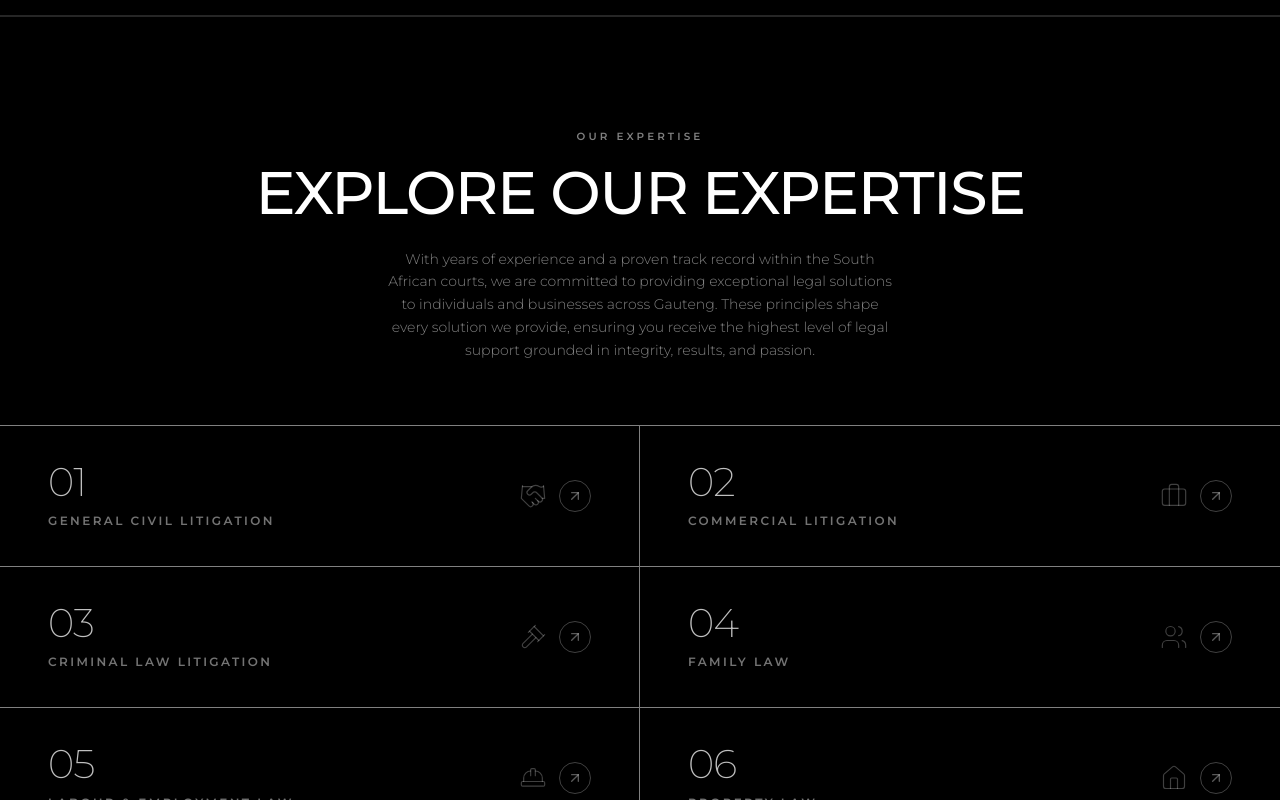
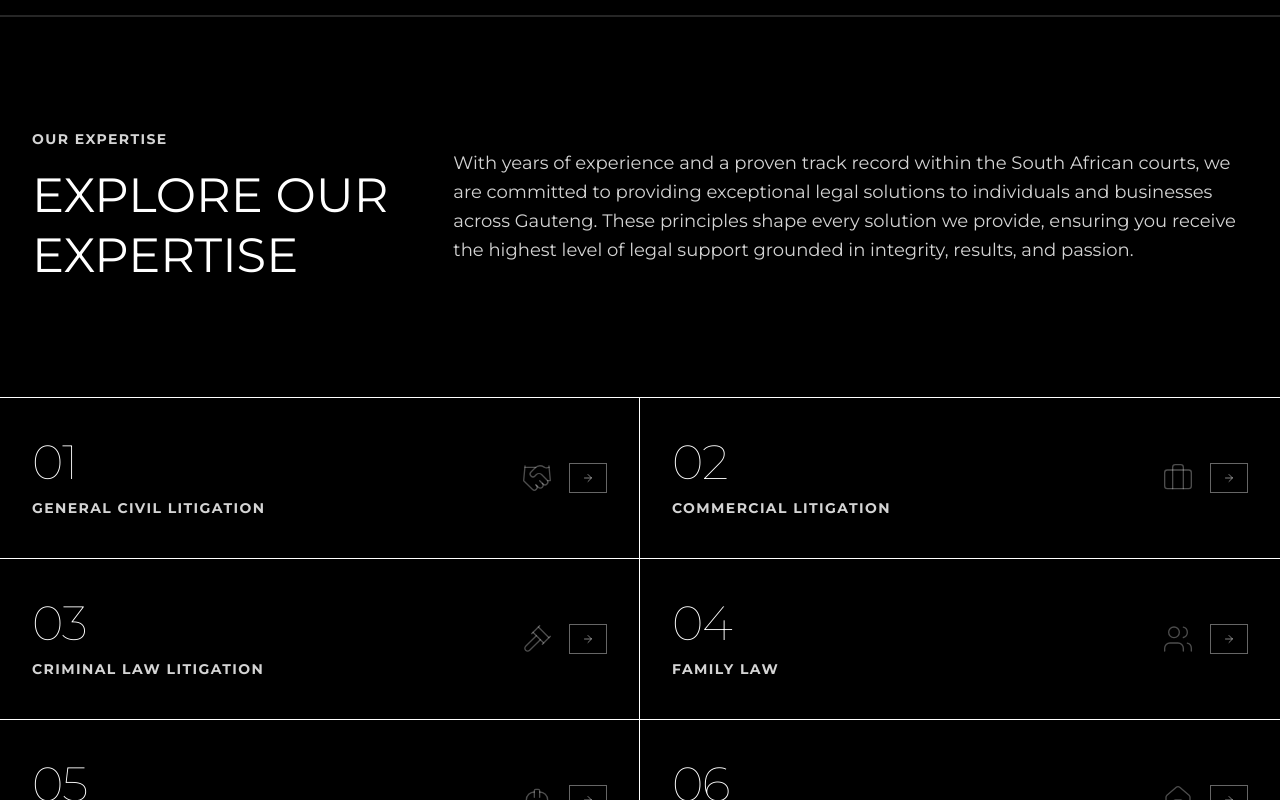
Before and after one commit to LM-Studios-Work/MATHE-RODRICK-ATTORNEYS-INC, a Next.js app: page / in a window 1280 px wide. Shown: the part 1440-2240 px from the top of the page. Built offline with nearby package versions, Linux system fonts and the light colour scheme.

Commit message:
feat: update icon and refactor layout in services section
Co-authored-by: Lupry Munyai <177900950+LupryM@users.noreply.github.com>

```diff
--- a/components/services-section.tsx
+++ b/components/services-section.tsx
@@ -1,5 +1,5 @@
 import Link from "next/link"
-import { Handshake, Briefcase, Gavel, Users, HardHat, Home, PiggyBank, TrendingDown, ScrollText, ArrowUpRight } from "lucide-react"
+import { Handshake, Briefcase, Gavel, Users, HardHat, Home, PiggyBank, TrendingDown, ScrollText, ArrowRight } from "lucide-react"
 
 const services = [
   { title: "General Civil Litigation", slug: "general-civil-litigation", icon: Handshake },
@@ -14,29 +14,37 @@ const services = [
 ]
 
 export function ServicesSection() {
+  const total = services.length
+
   return (
-    <section className="border-b border-foreground/20">
-      {/* Header */}
-      <div className="w-full px-6 pb-14 pt-20 text-center md:px-12 md:pb-16 md:pt-28">
-        <p className="text-[0.65rem] font-semibold uppercase tracking-[0.3em] text-foreground/50">Our Expertise</p>
-        <h2 className="mt-4 font-sans text-4xl font-medium uppercase leading-[1.05] tracking-tight text-foreground md:text-6xl">
+    <section className="border-b-2 border-border-subtle">
+      {/* Header — matches About / Callback sections exactly */}
+      <div className="grid w-full gap-12 px-5 py-20 md:grid-cols-12 md:px-8 md:py-28">
+        <div className="md:col-span-4">
+          <p className="text-sm font-bold uppercase tracking-widest text-muted-foreground">Our Expertise</p>
+          <h2 className="mt-4 text-4xl font-normal uppercase leading-tight tracking-normal md:text-5xl">
             Explore Our Expertise
           </h2>
-        <p className="mx-auto mt-6 max-w-lg text-pretty text-[0.8125rem] font-light leading-relaxed text-foreground/50 md:text-sm">
+        </div>
+        <div className="flex items-center md:col-span-8">
+          <p className="text-base font-normal leading-relaxed text-muted-foreground md:text-lg">
             With years of experience and a proven track record within the South African courts, we are committed to
             providing exceptional legal solutions to individuals and businesses across Gauteng. These principles shape
             every solution we provide, ensuring you receive the highest level of legal support grounded in integrity,
             results, and passion.
           </p>
         </div>
+      </div>
 
-      {/* Full-width grid */}
-      <div className="grid w-full grid-cols-1 border-t border-white/50 sm:grid-cols-2">
+      {/* Full-width grid — 1 col mobile, 2 col desktop */}
+      <div className="grid w-full grid-cols-1 border-t border-foreground sm:grid-cols-2">
         {services.map((service, index) => {
           const Icon = service.icon
-          const isLast = index === services.length - 1
-          const isLoneStragglerOnDesktop = services.length % 2 !== 0 && index === services.length - 1
-          const isPairedWithLoner = services.length % 2 !== 0 && index === services.length - 2
+          const isLastItem = index === total - 1
+          // On desktop (2-col), the last two items form the final row — no bottom border needed
+          const isInLastDesktopRow = index >= total - (total % 2 === 0 ? 2 : 1)
+          // Left-column items (even index) get a right border to form the vertical divider
+          const isLeftColumn = index % 2 === 0
 
           return (
             <Link
@@ -44,38 +52,40 @@ export function ServicesSection() {
               href={`/our-services/${service.slug}`}
               aria-label={`Learn more about ${service.title}`}
               className={[
-                "group relative flex cursor-pointer items-center justify-between gap-4 px-6 py-8 transition-colors duration-200 hover:bg-white/[0.04] md:px-12 md:py-9",
-                // Horizontal dividers — full white/50
-                isLast ? "border-b-0" : "border-b border-white/50",
-                // Vertical divider between columns
-                "sm:[&:nth-child(odd)]:border-r sm:[&:nth-child(odd)]:border-r-white/50",
-                // Remove bottom border on desktop when no row partner below
-                isPairedWithLoner ? "sm:border-b-0" : "",
-                isLoneStragglerOnDesktop ? "sm:border-b-0" : "",
+                "group flex cursor-pointer items-center justify-between gap-6 px-5 py-8 transition-colors duration-200 hover:bg-white/[0.04] md:px-8 md:py-10",
+                // Mobile: every item except the last gets a bottom border
+                !isLastItem ? "border-b border-foreground" : "",
+                // Desktop: suppress bottom border on the last row of cards
+                isInLastDesktopRow ? "sm:border-b-0" : "",
+                // Desktop: right border on all left-column cells to form the vertical divider
+                isLeftColumn ? "sm:border-r sm:border-r-foreground" : "",
               ]
                 .filter(Boolean)
                 .join(" ")}
             >
               {/* Left: number + title */}
               <div className="flex min-w-0 flex-col">
-                <span className="font-sans text-[2rem] font-extralight leading-none tracking-tight text-white/75 md:text-[2.5rem]">
+                <span className="font-sans text-[2.25rem] font-thin leading-none tracking-tight text-foreground md:text-[3rem]">
                   {String(index + 1).padStart(2, "0")}
                 </span>
-                <h3 className="mt-2.5 font-sans text-[0.68rem] font-semibold uppercase tracking-[0.2em] text-white/45 transition-colors duration-200 group-hover:text-white md:text-[0.75rem]">
+                <h3 className="mt-3 font-sans text-xs font-bold uppercase tracking-widest text-muted-foreground transition-colors duration-200 group-hover:text-foreground md:text-sm">
                   {service.title}
                 </h3>
               </div>
 
-              {/* Right: practice-area icon + arrow signifier */}
-              <div className="flex shrink-0 items-center gap-3">
+              {/* Right: practice-area icon + arrow button */}
+              <div className="flex shrink-0 items-center gap-4">
                 <Icon
-                  className="h-6 w-6 text-white/25 transition-colors duration-200 group-hover:text-white/70 md:h-7 md:w-7"
+                  className="h-7 w-7 text-foreground/30 transition-colors duration-200 group-hover:text-foreground/70 md:h-8 md:w-8"
                   strokeWidth={1}
                   aria-hidden="true"
                 />
-                {/* Arrow circle — the clickable signifier */}
-                <span className="flex h-7 w-7 items-center justify-center rounded-full border border-white/25 text-white/35 transition-all duration-200 group-hover:border-white group-hover:bg-white group-hover:text-black md:h-8 md:w-8">
-                  <ArrowUpRight className="h-3.5 w-3.5 transition-transform duration-200 group-hover:translate-x-0.5 group-hover:-translate-y-0.5 md:h-4 md:w-4" aria-hidden="true" />
+                {/* Arrow — unmistakable clickable signifier matching site button style */}
+                <span
+                  aria-hidden="true"
+                  className="flex items-center gap-2 border border-foreground/40 px-3 py-2 text-[0.6rem] font-bold uppercase tracking-[0.15em] text-foreground/50 transition-all duration-200 group-hover:border-foreground group-hover:bg-foreground group-hover:text-background"
+                >
+                  <ArrowRight className="h-3 w-3" strokeWidth={2} />
                 </span>
               </div>
             </Link>
```
Lines whose indentation alone changed are shown as unchanged.
